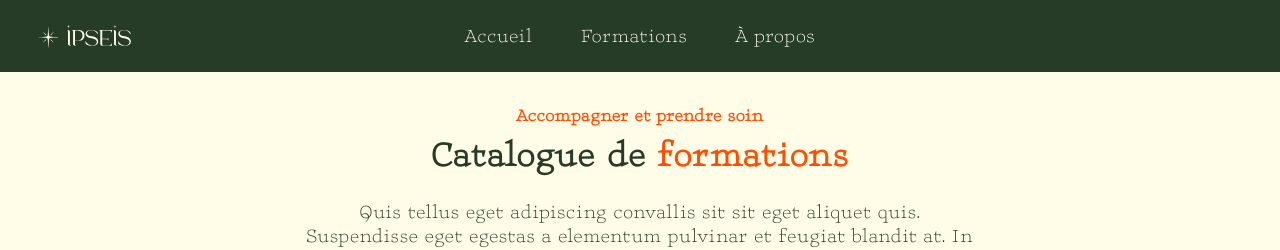
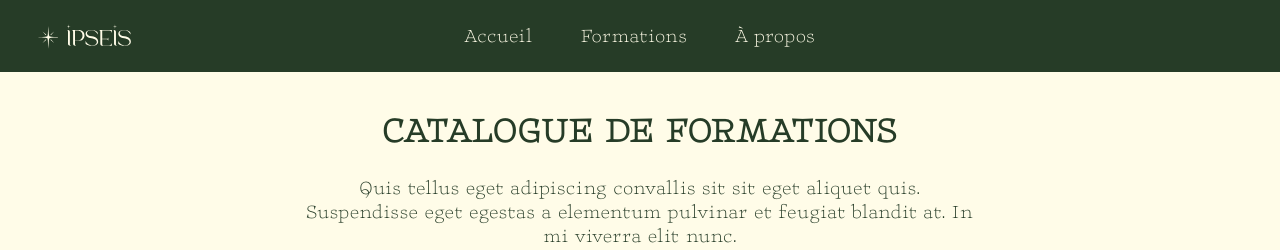
Before and after one commit to Jyok1m/ipseis, a Next.js app: page /formations in a window 1280 px wide. Shown: the top 250 px of the page. Built offline with nearby package versions, Linux system fonts and the light colour scheme.

Commit message:
Refactoriser la taille de police et les styles du titre principal sur la page de formation et la page d'accueil

```diff
--- a/src/app/formations/page.tsx
+++ b/src/app/formations/page.tsx
@@ -9,10 +9,7 @@ export default function Formations() {
 		<div className="bg-support py-8">
 			<div className="mx-auto max-w-7xl px-6 lg:px-8">
 				<div className="mx-auto max-w-2xl text-center mb-16 text-univers">
-					<h2 className="text-lg font-semibold leading-6 text-cohesion">Accompagner et prendre soin</h2>
-					<h1 className="mt-2 text-4xl font-bold tracking-wider sm:text-4xl text-center">
-						Catalogue de <span className="text-cohesion">formations</span>
-					</h1>
+					<h1 className="mt-2 text-4xl font-bold tracking-wider sm:text-4xl text-center uppercase">Catalogue de formations</h1>
 					<p className="mt-6 text-xl leading-6">
 						Quis tellus eget adipiscing convallis sit sit eget aliquet quis. Suspendisse eget egestas a elementum pulvinar et feugiat blandit at. In
 						mi viverra elit nunc.
```
